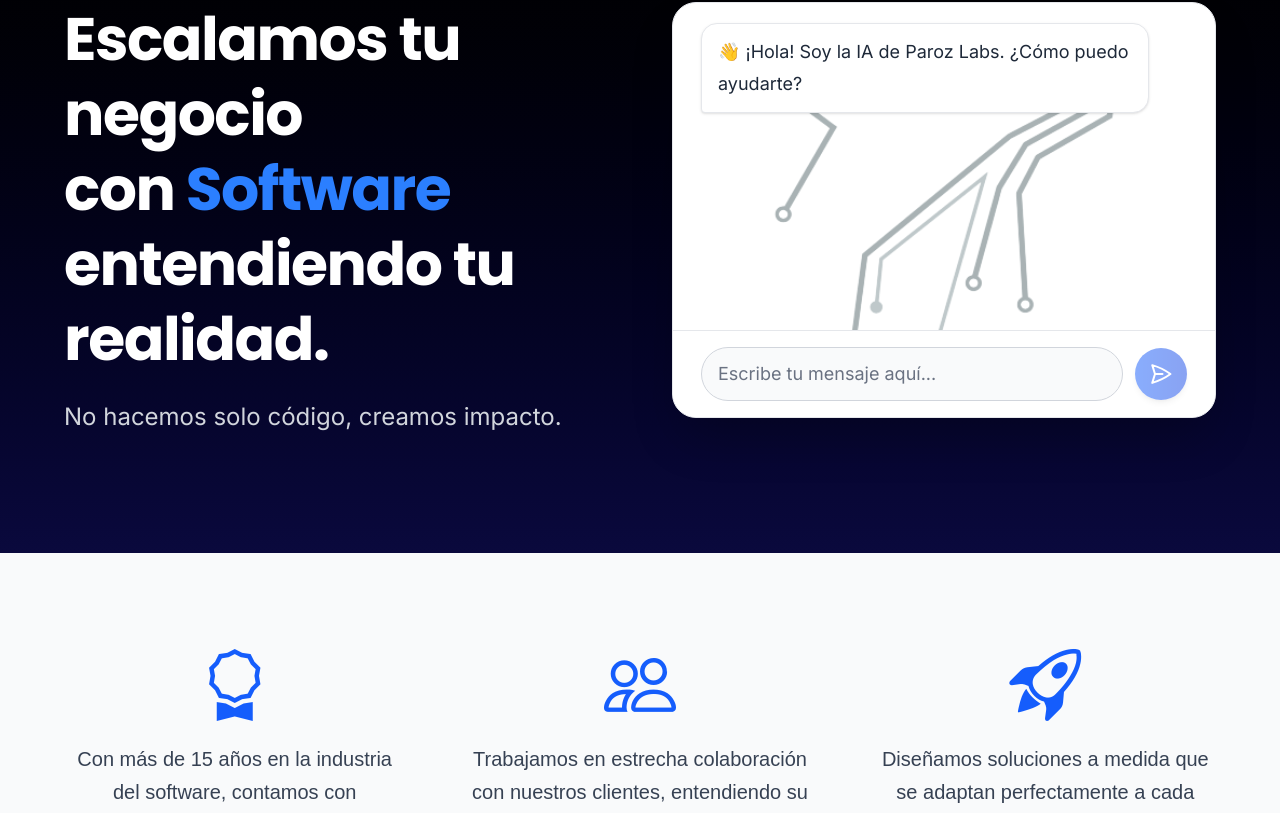
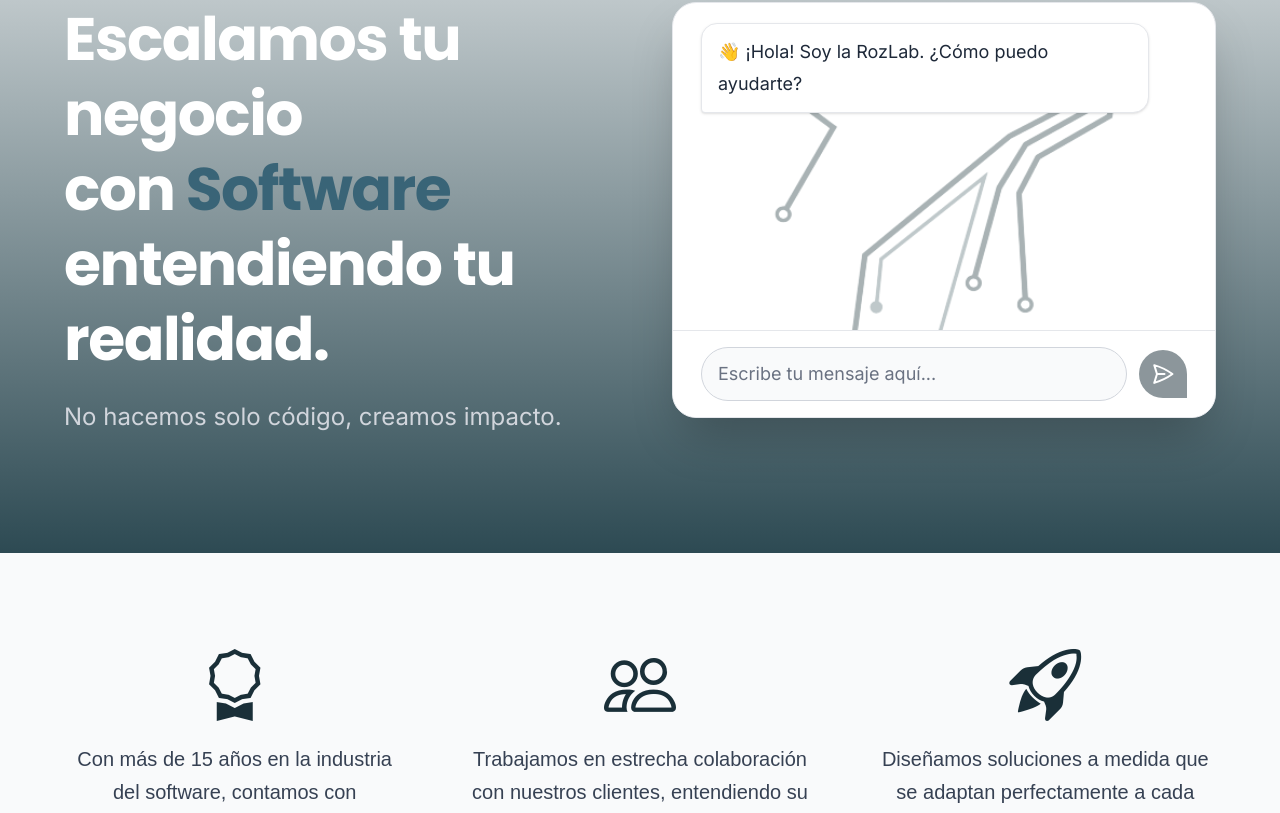
Before and after one commit to L30N4r2243/paroz-labs-v2, a Next.js app in the folder front-end/: page / in a window 1280 px wide. Shown: the part 247-1060 px from the top of the page. Built offline with nearby package versions, Linux system fonts and the light colour scheme.

Commit message:
Update styles for header, main content, and delete chatbot button float

```diff
--- a/front-end/src/app/page.tsx
+++ b/front-end/src/app/page.tsx
@@ -21,7 +21,7 @@ export default function Home() {
     <>
       {/* Header */}
       <header
-        className={`fixed top-0 left-0 w-full bg-black/60 backdrop-blur-md z-50 ${inter.className}`}
+        className={`fixed top-0 left-0 w-full bg-blue/40 backdrop-blur-md z-30 ${inter.className}`}
       >
         <div className="max-w-[1920px] mx-auto flex justify-between items-center py-3 sm:py-4 lg:py-5 xl:py-6 px-4 sm:px-6 md:px-8 lg:px-12 xl:px-16 2xl:px-24 text-white">
           {/* Logo textual */}
@@ -114,7 +114,7 @@ export default function Home() {
 
       {/* Contenido principal */}
       <main
-        className={`min-h-screen bg-gradient-to-b from-black to-[#0a093d] flex items-center justify-center px-4 sm:px-6 md:px-8 lg:px-12 xl:px-16 2xl:px-24 pt-20 sm:pt-24 md:pt-28 lg:pt-32 ${inter.className}`}
+        className={`min-h-screen bg-gradient-to-b from-blue to-[#2d4a53] flex items-center justify-center px-4 sm:px-6 md:px-8 lg:px-12 xl:px-16 2xl:px-24 pt-20 sm:pt-24 md:pt-28 lg:pt-32 ${inter.className}`}
         id="inicio"
       >
         <div className="max-w-[1920px] w-full">
@@ -125,7 +125,7 @@ export default function Home() {
                 className={`text-2xl xs:text-3xl sm:text-4xl md:text-5xl lg:text-5xl xl:text-6xl 2xl:text-7xl font-bold leading-tight tracking-tight ${poppins.className}`}
               >
                 Escalamos tu negocio <br />
-                con <span className="text-blue-500">Software</span> <br />
+                con <span className="text-[#396477]">Software</span> <br />
                 entendiendo tu <br />
                 realidad.
               </h1>
@@ -151,7 +151,7 @@ export default function Home() {
       <section className="bg-gray-50 py-12 sm:py-14 md:py-16 lg:py-20 xl:py-24 2xl:py-28 text-center" id="servicios">
         <div className="max-w-[1920px] mx-auto px-4 sm:px-6 md:px-8 lg:px-12 xl:px-16 2xl:px-24 grid grid-cols-1 md:grid-cols-3 gap-8 lg:gap-12 xl:gap-16 2xl:gap-20">
           <div className="flex flex-col items-center text-gray-700 space-y-3 lg:space-y-4 xl:space-y-5">
-            <i className="bi bi-award text-4xl sm:text-5xl lg:text-6xl xl:text-7xl 2xl:text-8xl text-blue-600"></i>
+            <i className="bi bi-award text-4xl sm:text-5xl lg:text-6xl xl:text-7xl 2xl:text-8xl text-[#1a2f38]"></i>
             <p className="text-sm sm:text-base lg:text-lg xl:text-xl 2xl:text-2xl leading-relaxed max-w-md">
               Con más de 15 años en la industria del software, contamos con
               experiencia en todo el ciclo de desarrollo, brindando soluciones
@@ -160,7 +160,7 @@ export default function Home() {
           </div>
 
           <div className="flex flex-col items-center text-gray-700 space-y-3 lg:space-y-4 xl:space-y-5">
-            <i className="bi bi-people text-4xl sm:text-5xl lg:text-6xl xl:text-7xl 2xl:text-8xl text-blue-600"></i>
+            <i className="bi bi-people text-4xl sm:text-5xl lg:text-6xl xl:text-7xl 2xl:text-8xl text-[#1a2f38]"></i>
             <p className="text-sm sm:text-base lg:text-lg xl:text-xl 2xl:text-2xl leading-relaxed max-w-md">
               Trabajamos en estrecha colaboración con nuestros clientes,
               entendiendo su negocio y necesidades para ofrecer resultados
@@ -169,7 +169,7 @@ export default function Home() {
           </div>
 
           <div className="flex flex-col items-center text-gray-700 space-y-3 lg:space-y-4 xl:space-y-5">
-            <i className="bi bi-rocket-takeoff text-4xl sm:text-5xl lg:text-6xl xl:text-7xl 2xl:text-8xl text-blue-600"></i>
+            <i className="bi bi-rocket-takeoff text-4xl sm:text-5xl lg:text-6xl xl:text-7xl 2xl:text-8xl text-[#1a2f38]"></i>
             <p className="text-sm sm:text-base lg:text-lg xl:text-xl 2xl:text-2xl leading-relaxed max-w-md">
               Diseñamos soluciones a medida que se adaptan perfectamente a cada
               cliente, maximizando el valor entregado y el impacto del producto
@@ -234,8 +234,7 @@ export default function Home() {
       </section>
 
       {/* Sección de Contacto */}
-      <section className={`min-h-screen bg-gradient-to-b from-black to-[#0a093d] flex items-center justify-center px-4 sm:px-6 md:px-8 lg:px-12 xl:px-16 2xl:px-24 pt-20 sm:pt-24 md:pt-28 lg:pt-32 pb-12 text-white ${inter.className}`} id="contacto">
-        <div className="max-w-[1920px] mx-auto w-full space-y-8 lg:space-y-12 xl:space-y-16">
+<section className={`min-h-screen bg-[#1a2f38] flex items-center justify-center px-4 sm:px-6 md:px-8 lg:px-12 xl:px-16 2xl:px-24 pt-20 sm:pt-24 md:pt-28 lg:pt-32 pb-12 text-white ${inter.className}`} id="contacto">        <div className="max-w-[1920px] mx-auto w-full space-y-8 lg:space-y-12 xl:space-y-16">
           <div>
             <h2 className="text-2xl sm:text-3xl md:text-4xl lg:text-5xl xl:text-6xl 2xl:text-7xl font-bold mb-3 lg:mb-5">Contáctanos</h2>
             <p className="text-gray-300 text-sm sm:text-base md:text-lg lg:text-xl xl:text-2xl 2xl:text-3xl leading-relaxed max-w-4xl">
@@ -296,16 +295,18 @@ export default function Home() {
   );
 }
 
-// Función para detectar y convertir URLs en enlaces
+/// Función para formatear texto con **negritas**, enlaces y salto de línea antes de links
 function formatMessageWithLinks(text: string) {
   const urlRegex = /(https?:\/\/[^\s]+)/g;
   const parts = text.split(urlRegex);
 
-  return parts.map((part, index) => {
+  return parts.map((part, i) => {
     if (part.match(urlRegex)) {
+      // Es un enlace → agregar salto de línea antes
       return (
+        <span key={`link-${i}`}>
+          <br />
           <a
-          key={index}
             href={part}
             target="_blank"
             rel="noopener noreferrer"
@@ -313,11 +314,29 @@ function formatMessageWithLinks(text: string) {
           >
             {part}
           </a>
+        </span>
       );
+    } else {
+      // Manejar **negritas**
+      const boldRegex = /\*\*(.*?)\*\*/g;
+      const boldParts = part.split(boldRegex);
+
+      return boldParts.map((boldPart, j) => {
+        if (j % 2 === 1) {
+          return (
+            <strong key={`bold-${i}-${j}`} className="font-semibold text-[#1a2f38]">
+              {boldPart}
+            </strong>
+          );
+        } else {
+          return <span key={`text-${i}-${j}`}>{boldPart}</span>;
         }
-    return <span key={index}>{part}</span>;
       });
     }
+  });
+}
+
+
 
 // Componente de Chatbot Embebido para Desktop
 function EmbeddedChatbot() {
@@ -328,7 +347,7 @@ function EmbeddedChatbot() {
     setMessages([
       {
         sender: "bot",
-        text: "👋 ¡Hola! Soy la IA de Paroz Labs. ¿Cómo puedo ayudarte?",
+        text: "👋 ¡Hola! Soy la RozLab. ¿Cómo puedo ayudarte?",
       },
     ]);
   }, []);
@@ -384,7 +403,7 @@ function EmbeddedChatbot() {
 
   return (
     <div className="w-full h-[22rem] lg:h-[26rem] xl:h-[26rem] 2xl:h-[36rem] bg-white rounded-3xl shadow-2xl flex flex-col overflow-hidden border border-gray-200 relative lg:mt-0">
-      {/* Logo de fondo sutil */}
+      {/* Logo de fondo */}
       <div
         className="absolute inset-0 opacity-[0.4] pointer-events-none bg-cover bg-center bg-no-repeat"
         style={{
@@ -407,7 +426,7 @@ function EmbeddedChatbot() {
             <div
               className={`max-w-[75%] lg:max-w-xs xl:max-w-md 2xl:max-w-lg px-3 sm:px-4 py-2.5 sm:py-3 rounded-2xl shadow-sm ${
                 msg.sender === "user"
-                  ? "bg-gradient-to-r from-blue-600 to-blue-700 text-white rounded-br-sm"
+                  ? "bg-[#1a2f38] text-white rounded-br-sm"
                   : "bg-white text-gray-800 rounded-bl-sm border border-gray-200 shadow-sm"
               }`}
             >
@@ -454,11 +473,11 @@ function EmbeddedChatInput({ onSendMessage }: { onSendMessage: (msg: string) =>
         onChange={(e) => setInput(e.target.value)}
         onKeyPress={handleKeyPress}
         placeholder="Escribe tu mensaje aquí..."
-        className="flex-1 px-3 sm:px-4 py-2 sm:py-2.5 lg:py-3 text-gray-800 bg-gray-50 border border-gray-300 rounded-full focus:outline-none focus:ring-2 focus:ring-blue-500 focus:border-transparent placeholder:text-gray-500 text-xs sm:text-sm lg:text-base xl:text-lg"
+        className="flex-1 px-3 sm:px-4 py-2 sm:py-2.5 lg:py-3 text-gray-800 bg-gray-50 border border-gray-300 rounded-full focus:outline-none focus:ring-2 focus:ring-[#1a2f38] focus:border-transparent placeholder:text-gray-500 text-xs sm:text-sm lg:text-base xl:text-lg"
       />
       <button
         onClick={(e) => handleSubmit(e as any)}
-        className="bg-gradient-to-r from-blue-600 to-blue-700 text-white p-2.5 sm:p-3 lg:p-3.5 rounded-full hover:from-blue-700 hover:to-blue-800 transition-all shadow-md hover:shadow-lg disabled:opacity-50 disabled:cursor-not-allowed"
+        className="bg-[#1a2f38] text-white rounded-br-sm rounded-full p-2 sm:p-2.5 lg:p-3 hover:bg-[#16232a] transition disabled:opacity-50 flex items-center justify-center"
         disabled={!input.trim()}
       >
         <svg
--- a/front-end/src/components/Chatbot/Chatbot.tsx
+++ b/front-end/src/components/Chatbot/Chatbot.tsx
@@ -210,37 +210,7 @@ export default function Chatbot() {
         )}
       </AnimatePresence>
 
-      {/* Botón flotante */}
-      <motion.button
-        onClick={() => setOpen(!open)}
-        initial={{ scale: 0 }}
-        animate={{ scale: 1 }}
-        whileHover={{ scale: 1.05 }}
-        whileTap={{ scale: 0.95 }}
-        className={`transition-all duration-300 shadow-lg ${
-          open
-            ? "h-14 w-14 flex items-center justify-center rounded-full bg-blue-600 text-white hover:bg-blue-700"
-            : "flex items-center gap-3 px-4 py-2 bg-[#0a093d] text-white rounded-full hover:bg-[#14126d]"
-        }`}
-      >
-        {open ? (
-          <X size={26} />
-        ) : (
-          <>
-            <div className="bg-white rounded-full p-1 w-8 h-8 flex items-center justify-center">
-              <img
-                src="/logo-sin-fondo.png"
-                alt="Logo Paroz Labs"
-                className="w-6 h-6 object-contain"
-              />
-            </div>
-            <span className="font-medium text-sm whitespace-nowrap">
-              Paroz Labs AI
-            </span>
-            <ArrowUp size={18} className="ml-1" />
-          </>
-        )}
-      </motion.button>
+
     </div>
   )
 }
```
Lines whose indentation alone changed are shown as unchanged.
